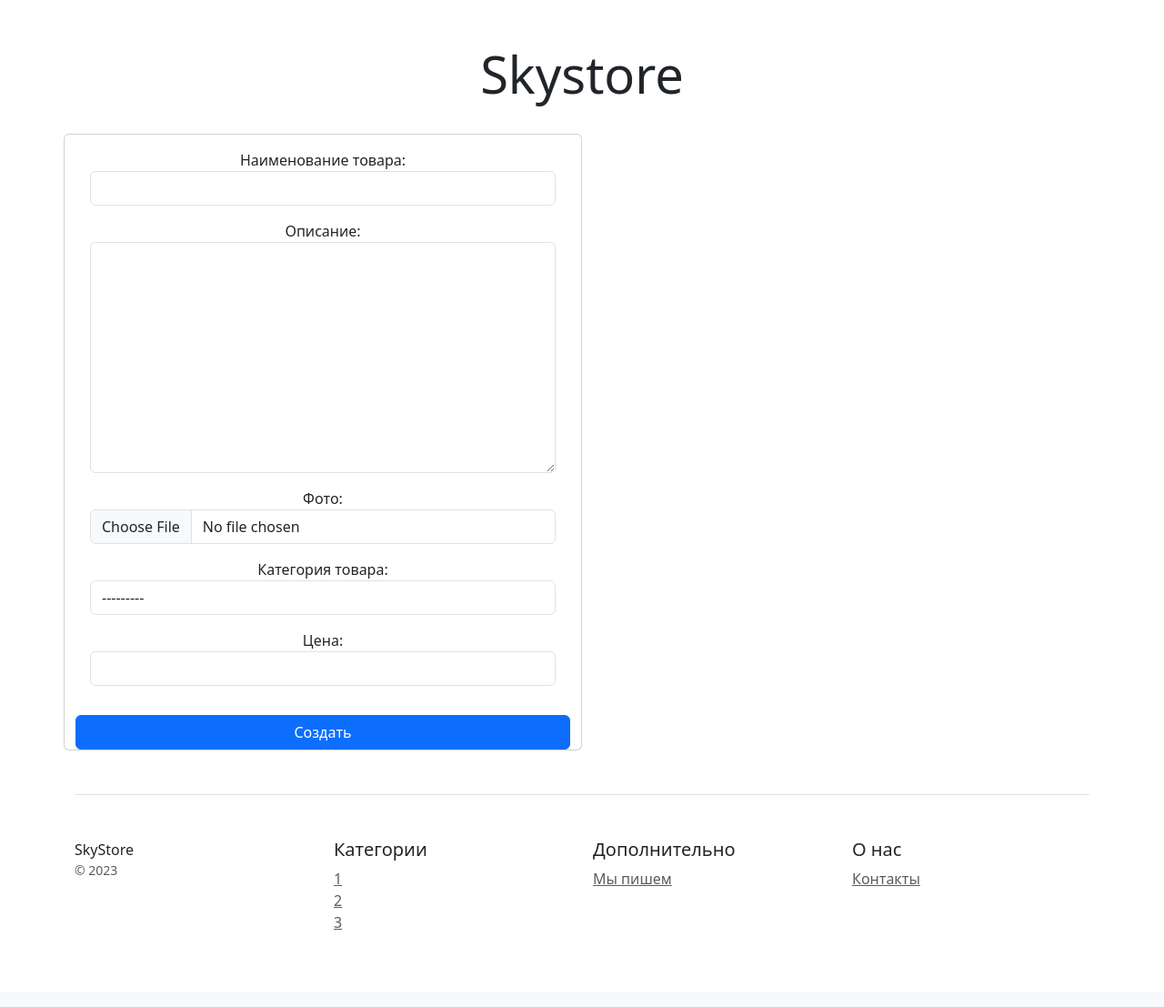
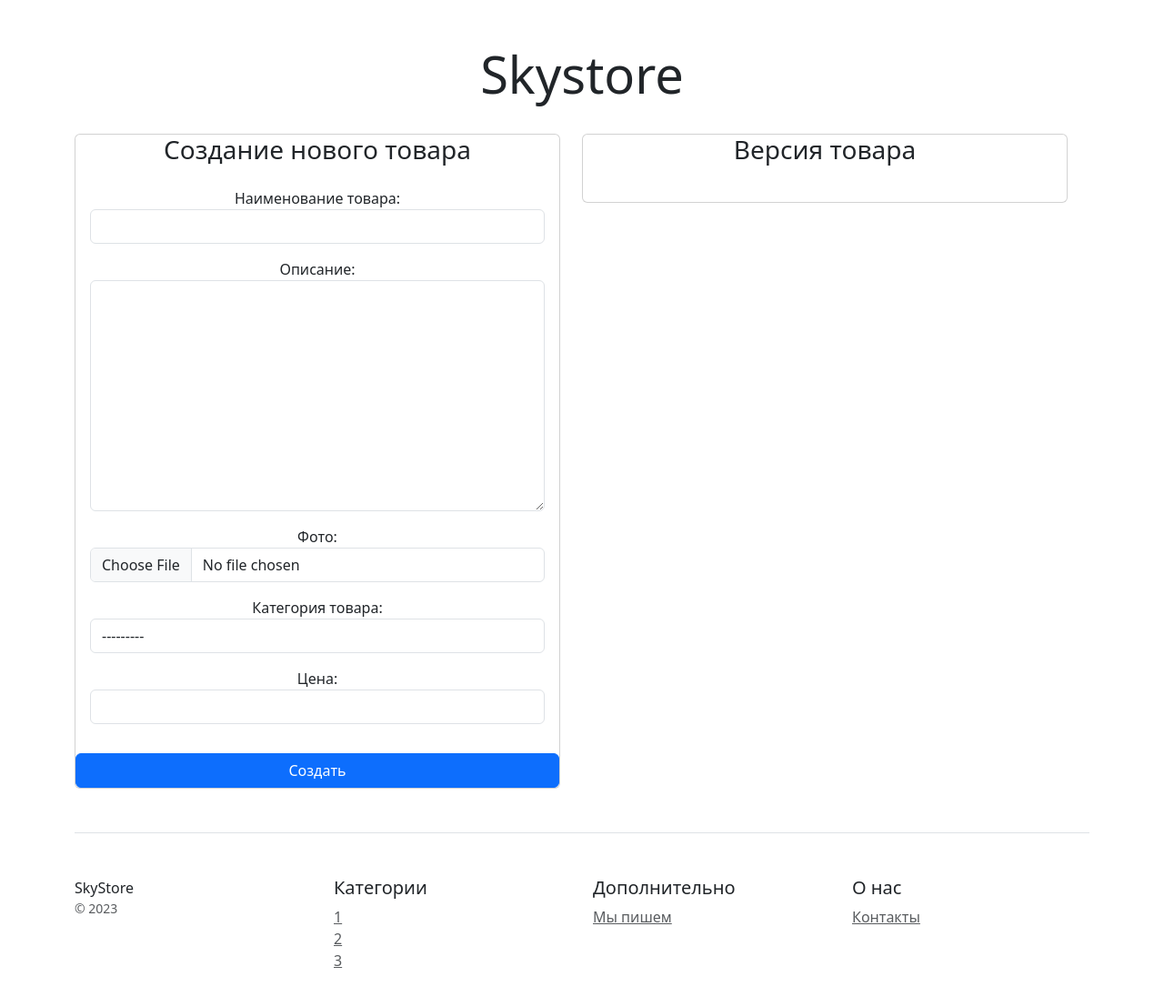
Before and after one commit to Smank96/Online-store, a Django app: page /products/create in a window 1280 px wide. Shown: the part 56-1163 px from the top of the page at 91% size. Before the commit the page ends 1078 px from the top, so only its background shows below. Run offline with Django 5.2, Linux system fonts and the light colour scheme; data comes from the database, SQL or seed files in the repository; some libraries are stand-ins or nearby versions.

Commit message:
Изменена форма.

```diff
--- a/catalog/templates/catalog/product_form.html
+++ b/catalog/templates/catalog/product_form.html
@@ -1,10 +1,15 @@
 {% extends 'catalog/base.html' %}
 {% block content %}
 <div class="container">
-    <div class="row">
-        <div class="col-6">
-            <form class="row" method="post" enctype="multipart/form-data">
+    <form class="row" method="post" enctype="multipart/form-data">
+        <div class="row">
+            <div class="col-6">
                 <div class="card">
+                    {% if object %}
+                    <h3 class="card-text">Редактирование товара </h3>
+                    {% else %}
+                    <h3 class="card-text">Создание нового товара</h3>
+                    {% endif %}
                     <div class="card-body">
                         {% csrf_token %}
                         {{ form.as_p }}
@@ -17,8 +22,19 @@
                         {% endif %}
                     </button>
                 </div>
-            </form>
+            </div>
+            <div class="col-6">
+                <div class="card">
+                    <h3 class="card-text">Версия товара</h3>
+                    <div class="card-body">
+                        {{ formset.management_form }}
+                        {% for form in formset.forms %}
+                        {{ form.as_p }}
+                        {% endfor %}
+                    </div>
+                </div>
+            </div>
         </div>
-    </div>
+    </form>
 </div>
 {% endblock %}
```
